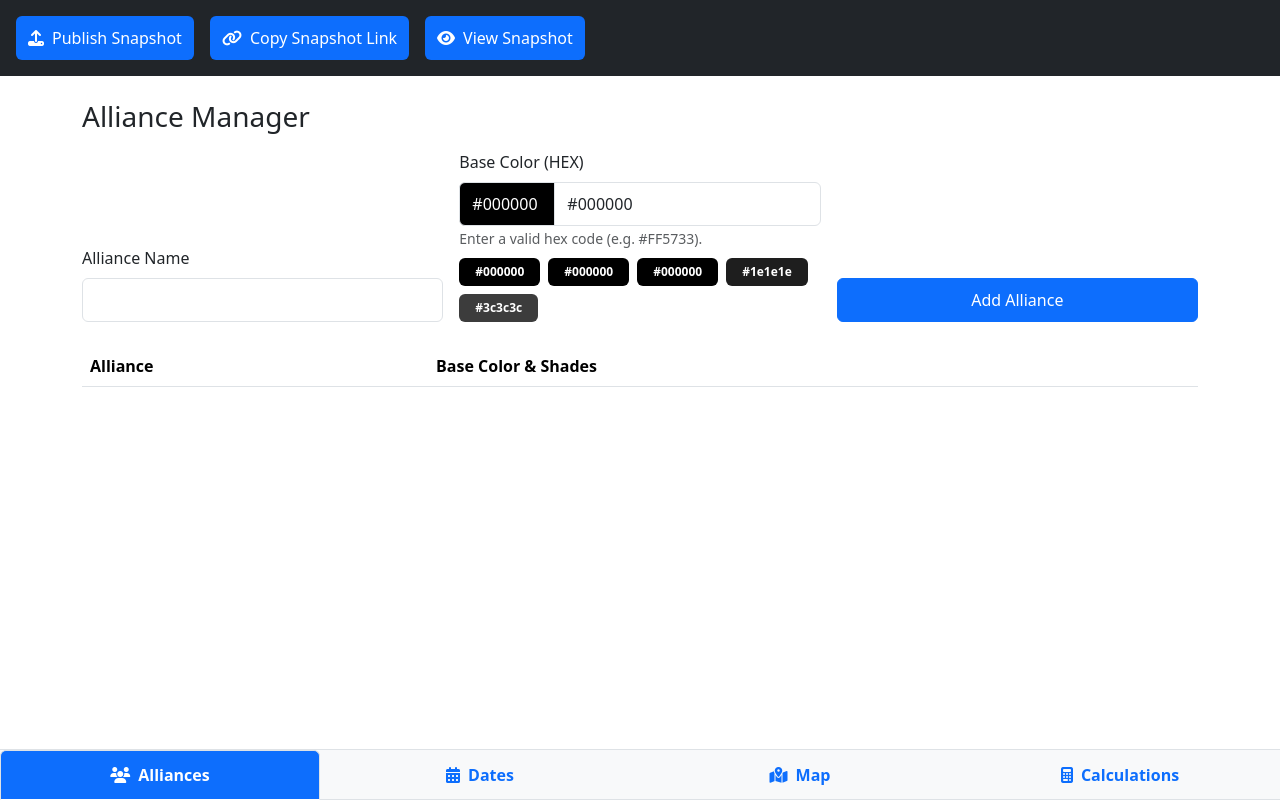
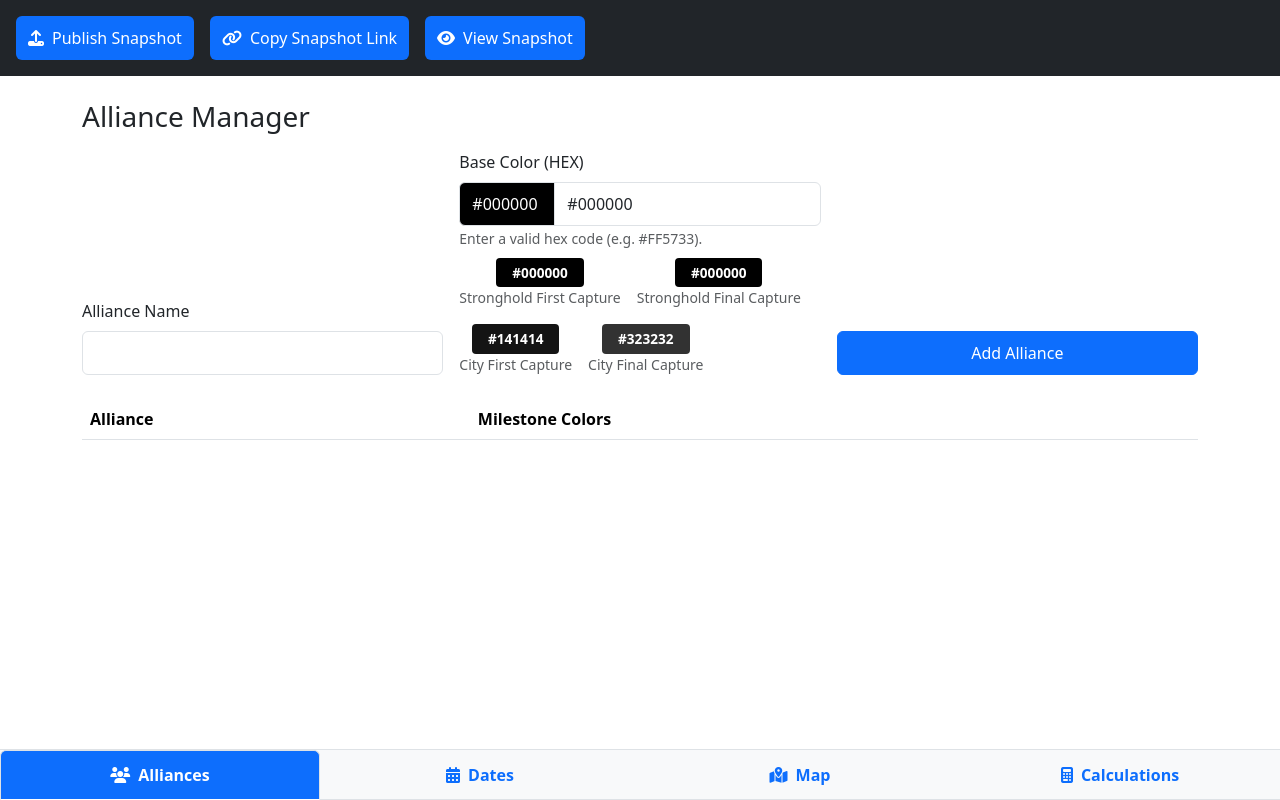
Before and after one commit to kevinkidwell/738-s5-map, a React (Vite) app: page /alliances in a window 1280 px wide. Built offline with nearby package versions, Linux system fonts and the light colour scheme.

Commit message:
Update alliance manager

```diff
--- a/src/pages/AlliancesPage.tsx
+++ b/src/pages/AlliancesPage.tsx
@@ -17,15 +17,6 @@ function adjustBrightness(hex: string, amount: number): string {
   return `#${(r << 16 | g << 8 | b).toString(16).padStart(6, '0')}`;
 }
 
-// Utility: generate lighter/darker shades around a base color
-function generateShades(hex: string): string[] {
-  const shades: string[] = [];
-  for (let i = -2; i <= 2; i++) {
-    shades.push(adjustBrightness(hex, i * 30));
-  }
-  return shades;
-}
-
 // Utility: pick black or white text depending on background brightness
 function getContrastColor(hex: string): string {
   let useHex = hex.replace('#', '');
@@ -38,6 +29,21 @@ function getContrastColor(hex: string): string {
   const b = num & 0x0000FF;
   const luminance = (0.299 * r + 0.587 * g + 0.114 * b);
   return luminance > 186 ? '#000' : '#fff';
+}
+
+// Define milestone labels
+const milestoneLabels = [
+  "Stronghold First Capture",
+  "Stronghold Final Capture",
+  "City First Capture",
+  "City Final Capture"
+];
+
+// Generate exactly four shades for the milestones
+function generateMilestoneShades(baseHex: string): string[] {
+  // Tune offsets to your design intent: darker for "First", lighter for "Final"
+  const offsets = [-40, -10, +20, +50];
+  return offsets.map(amount => adjustBrightness(baseHex, amount));
 }
 
 const AlliancesPage: React.FC<{ dataSource: 'live' | 'published' }> = ({ dataSource }) => {
@@ -59,7 +65,7 @@ const AlliancesPage: React.FC<{ dataSource: 'live' | 'published' }> = ({ dataSou
   };
 
   const livePreviewShades =
-    /^#[0-9A-Fa-f]{6}$/.test(allianceColor) ? generateShades(allianceColor) : [];
+    /^#[0-9A-Fa-f]{6}$/.test(allianceColor) ? generateMilestoneShades(allianceColor) : [];
 
   return (
     <div className="container py-4">
@@ -102,12 +108,12 @@ const AlliancesPage: React.FC<{ dataSource: 'live' | 'published' }> = ({ dataSou
               Enter a valid hex code (e.g. #FF5733).
             </small>
 
-            {/* Live preview of shades */}
+            {/* Live preview with milestone labels */}
             {livePreviewShades.length > 0 && (
-              <div className="d-flex gap-2 flex-wrap mt-2">
+              <div className="d-flex gap-3 flex-wrap mt-2">
                 {livePreviewShades.map((shade, i) => (
+                  <div key={i} className="d-flex flex-column align-items-center">
                     <span
-                    key={i}
                       className="badge"
                       style={{
                         backgroundColor: shade,
@@ -117,6 +123,8 @@ const AlliancesPage: React.FC<{ dataSource: 'live' | 'published' }> = ({ dataSou
                     >
                       {shade}
                     </span>
+                    <small className="text-muted">{milestoneLabels[i]}</small>
+                  </div>
                 ))}
               </div>
             )}
@@ -134,7 +142,7 @@ const AlliancesPage: React.FC<{ dataSource: 'live' | 'published' }> = ({ dataSou
         <thead>
           <tr>
             <th scope="col">Alliance</th>
-            <th scope="col">Base Color & Shades</th>
+            <th scope="col">Milestone Colors</th>
           </tr>
         </thead>
         <tbody>
@@ -142,10 +150,10 @@ const AlliancesPage: React.FC<{ dataSource: 'live' | 'published' }> = ({ dataSou
             <tr key={a.name}>
               <td>{a.name}</td>
               <td>
-                <div className="d-flex gap-2 flex-wrap">
-                  {generateShades(a.baseColor).map((shade, i) => (
+                <div className="d-flex gap-3 flex-wrap">
+                  {generateMilestoneShades(a.baseColor).map((shade, i) => (
+                    <div key={i} className="d-flex flex-column align-items-center">
                       <span
-                      key={i}
                         className="badge"
                         style={{
                           backgroundColor: shade,
@@ -155,6 +163,8 @@ const AlliancesPage: React.FC<{ dataSource: 'live' | 'published' }> = ({ dataSou
                       >
                         {shade}
                       </span>
+                      <small className="text-muted">{milestoneLabels[i]}</small>
+                    </div>
                   ))}
                 </div>
               </td>
--- a/src/styles.css
+++ b/src/styles.css
@@ -162,3 +162,9 @@ form .input-group-text {
   min-width: 6rem; /* enough space to show hex code */
   text-align: center;
 }
+
+/* Badge layout */
+.badge {
+  font-size: 0.85rem;
+  border-radius: 0.25rem;
+}
```
Lines whose indentation alone changed are shown as unchanged.
